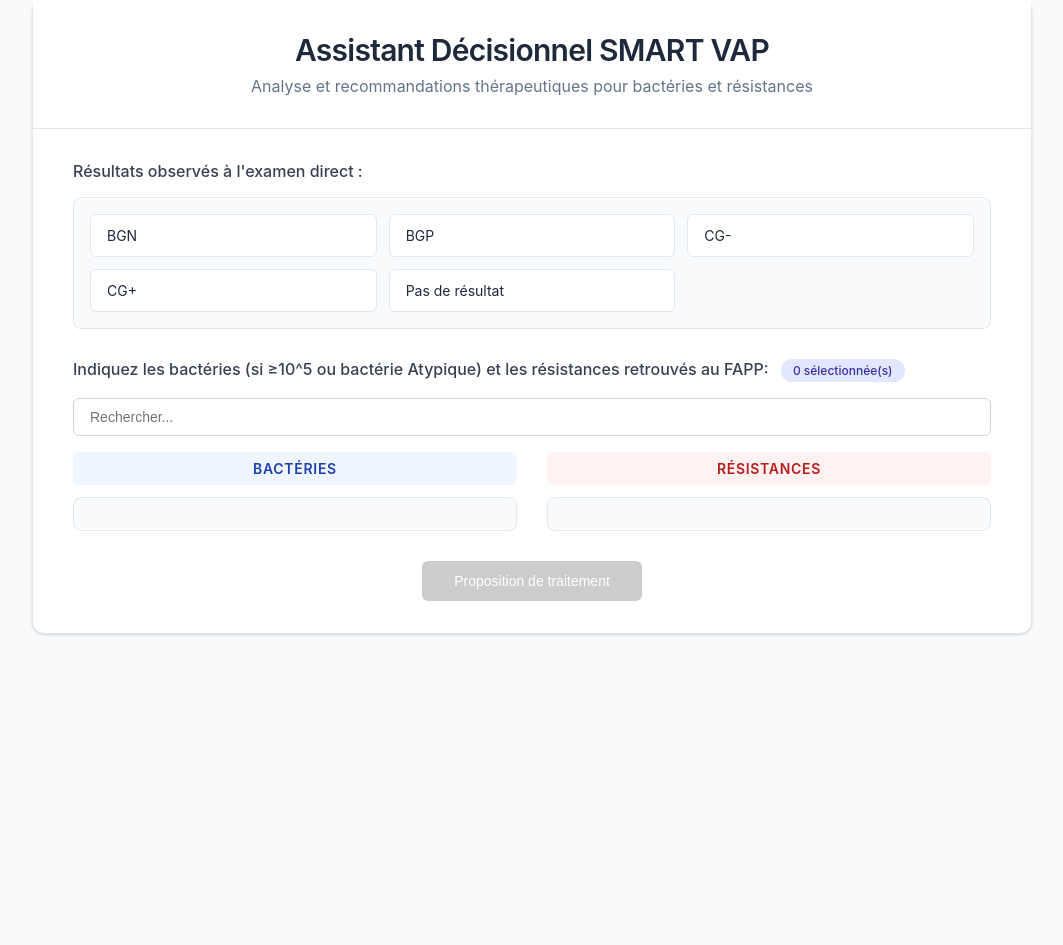
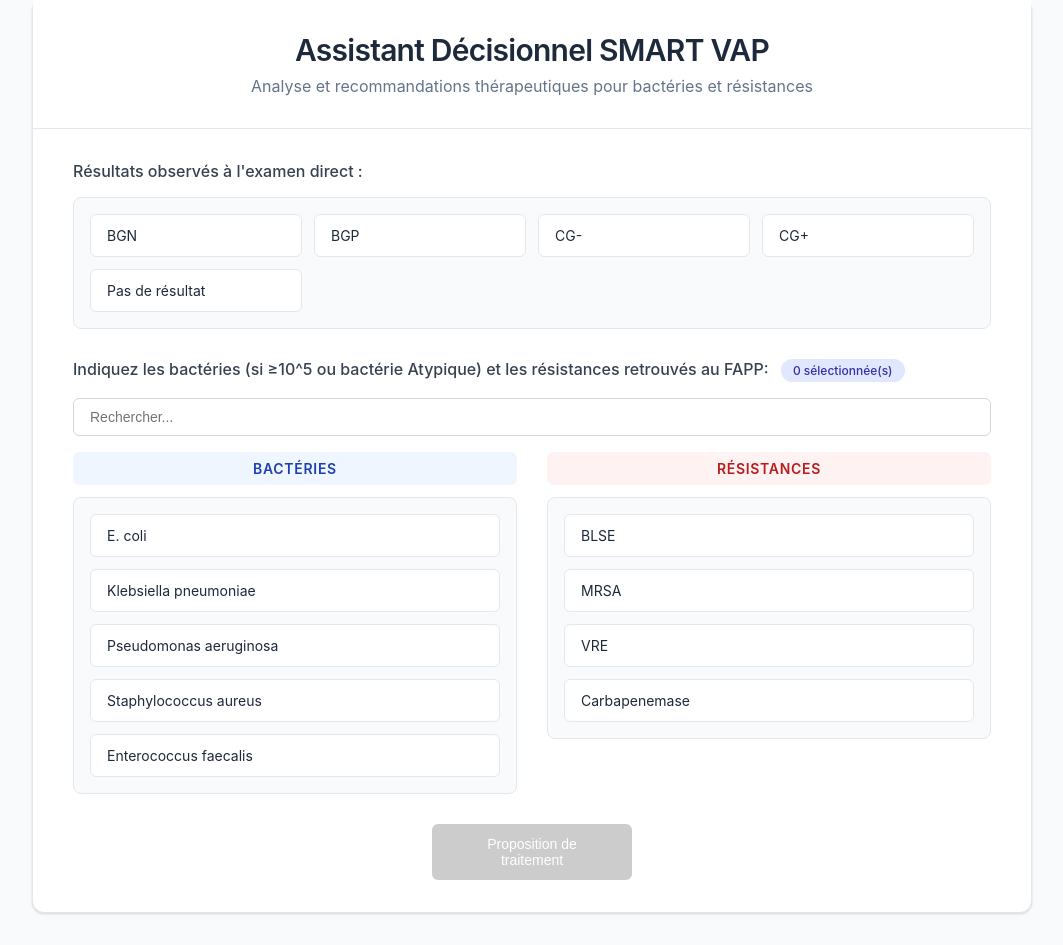
Before and after one commit to Jygsow/smart-vap, a Flask app: template templates/index.html in a window 1280 px wide. Shown: the part 33-978 px from the top of the page, without its empty margins (108-1171 px from the left). Before the commit the page ends 668 px from the top, so only its background shows below. Run offline with Flask 3, Linux system fonts and the light colour scheme; the template is opened without the code that fills it, so the values that code supplies are empty.

Commit message:
update index

```diff
--- a/templates/index.html
+++ b/templates/index.html
@@ -68,14 +98,18 @@
 
         .bacteria-grid {
             display: grid;
-            grid-template-columns: repeat(auto-fill, minmax(240px, 1fr));
+            grid-template-columns: repeat(auto-fill, minmax(200px, 1fr));
             gap: 12px;
-            max-height: 400px;
-            overflow-y: auto;
             padding: 16px;
             border: 1px solid #e2e8f0;
             border-radius: 8px;
             background: #f9fafb;
+        }
+
+        @media (max-width: 639px) {
+            .bacteria-grid {
+                grid-template-columns: 1fr;
+            }
         }
 
         .bacteria-item {
@@ -110,7 +144,7 @@
             background: #3b82f6;
             color: white;
             border: none;
-            padding: 12px 32px;
+            padding: 12px 24px;
             font-size: 0.875rem;
             font-weight: 500;
             border-radius: 6px;
@@ -119,6 +153,8 @@
             display: block;
             margin: 24px auto 0;
             min-width: 160px;
+            width: 100%;
+            max-width: 200px;
         }
 
         .submit-btn:hover {
@@ -213,11 +261,20 @@
 
         .split-container {
             display: flex;
-            gap: 30px;
+            flex-direction: column;
+            gap: 24px;
+        }
+
+        @media (min-width: 768px) {
+            .split-container {
+                flex-direction: row;
+                gap: 30px;
+            }
         }
 
         .split-section {
             flex: 1;
+            min-width: 0;
         }
 
         .section-title {
@@ -257,7 +314,7 @@
                     <label for="examDirect">
                         Résultats observés à l'examen direct :
                     </label>
-                    <div class="bacteria-grid" style="max-height: 200px;">
+                    <div class="bacteria-grid">
                         <div class="bacteria-item" data-exam="BGN">
                             <input type="checkbox" id="exam_bgn" name="examDirect" value="BGN">
                             BGN
@@ -292,24 +349,48 @@
                         <div class="split-section">
                             <h3 class="section-title bacteria-title">Bactéries</h3>
                             <div class="bacteria-grid" id="bacteriaGrid">
-                                {% for bacteria in bacteria_list %}
-                                <div class="bacteria-item" data-bacteria="{{ bacteria }}" data-type="bacteria" data-value="{{ bacteria }}">
-                                    <input type="checkbox" id="bacteria_{{ loop.index }}" name="bacteria" value="{{ bacteria }}">
-                                    {{ bacteria }}
+                                <div class="bacteria-item" data-bacteria="E. coli" data-type="bacteria" data-value="E. coli">
+                                    <input type="checkbox" id="bacteria_1" name="bacteria" value="E. coli">
+                                    E. coli
                                 </div>
-                                {% endfor %}
+                                <div class="bacteria-item" data-bacteria="Klebsiella pneumoniae" data-type="bacteria" data-value="Klebsiella pneumoniae">
+                                    <input type="checkbox" id="bacteria_2" name="bacteria" value="Klebsiella pneumoniae">
+                                    Klebsiella pneumoniae
+                                </div>
+                                <div class="bacteria-item" data-bacteria="Pseudomonas aeruginosa" data-type="bacteria" data-value="Pseudomonas aeruginosa">
+                                    <input type="checkbox" id="bacteria_3" name="bacteria" value="Pseudomonas aeruginosa">
+                                    Pseudomonas aeruginosa
+                                </div>
+                                <div class="bacteria-item" data-bacteria="Staphylococcus aureus" data-type="bacteria" data-value="Staphylococcus aureus">
+                                    <input type="checkbox" id="bacteria_4" name="bacteria" value="Staphylococcus aureus">
+                                    Staphylococcus aureus
+                                </div>
+                                <div class="bacteria-item" data-bacteria="Enterococcus faecalis" data-type="bacteria" data-value="Enterococcus faecalis">
+                                    <input type="checkbox" id="bacteria_5" name="bacteria" value="Enterococcus faecalis">
+                                    Enterococcus faecalis
+                                </div>
                             </div>
                         </div>
 
                         <div class="split-section">
                             <h3 class="section-title resistance-title">Résistances</h3>
                             <div class="bacteria-grid" id="resistanceGrid">
-                                {% for resistance in resistance_list %}
-                                <div class="bacteria-item" data-bacteria="{{ resistance }}" data-type="resistance" data-value="{{ resistance }}">
-                                    <input type="checkbox" id="resistance_{{ loop.index }}" name="bacteria" value="{{ resistance }}">
-                                    {{ resistance }}
+                                <div class="bacteria-item" data-bacteria="BLSE" data-type="resistance" data-value="BLSE">
+                                    <input type="checkbox" id="resistance_1" name="bacteria" value="BLSE">
+                                    BLSE
                                 </div>
-                                {% endfor %}
+                                <div class="bacteria-item" data-bacteria="MRSA" data-type="resistance" data-value="MRSA">
+                                    <input type="checkbox" id="resistance_2" name="bacteria" value="MRSA">
+                                    MRSA
+                                </div>
+                                <div class="bacteria-item" data-bacteria="VRE" data-type="resistance" data-value="VRE">
+                                    <input type="checkbox" id="resistance_3" name="bacteria" value="VRE">
+                                    VRE
+                                </div>
+                                <div class="bacteria-item" data-bacteria="Carbapenemase" data-type="resistance" data-value="Carbapenemase">
+                                    <input type="checkbox" id="resistance_4" name="bacteria" value="Carbapenemase">
+                                    Carbapenemase
+                                </div>
                             </div>
                         </div>
                     </div>
@@ -429,47 +510,6 @@
                     document.getElementById('resultTitle').textContent = 'Traitement recommandé';
 
                     let resultHTML = `<strong>Meilleur traitement commun :</strong><br>${data.treatment}<br><br>`;
-
-                    // Two column layout for bacteria and resistances
-                    resultHTML += `<div style="display: flex; gap: 24px; margin-top: 16px;">`;
-
-                    // Bacteria column
-                    /*
-		    if (data.bacteria && data.bacteria.length > 0) {
-                        resultHTML += `
-                            <div style="flex: 1;">
-                                <h4 style="font-size: 0.875rem; font-weight: 600; color: #374151; margin: 0 0 12px 0; text-transform: uppercase; letter-spacing: 0.05em; text-align: center; padding: 8px 16px; border-radius: 6px; background: #eff6ff; color: #1e40af;">Bactéries</h4>
-                                <div style="display: grid; grid-template-columns: repeat(auto-fill, minmax(200px, 1fr)); gap: 8px;">
-                        `;
-                        data.bacteria.forEach(bacteria => {
-                            resultHTML += `
-                                <div style="background: white; border: 1px solid #e2e8f0; border-radius: 6px; padding: 8px 12px; font-size: 0.875rem; color: #374151;">
-                                    ${bacteria}
-                                </div>
-                            `;
-                        });
-                        resultHTML += `</div></div>`;
-                    }
-
-                    // Resistances column
-                    if (data.resistances && data.resistances.length > 0) {
-                        resultHTML += `
-                            <div style="flex: 1;">
-                                <h4 style="font-size: 0.875rem; font-weight: 600; color: #374151; margin: 0 0 12px 0; text-transform: uppercase; letter-spacing: 0.05em; text-align: center; padding: 8px 16px; border-radius: 6px; background: #fef2f2; color: #b91c1c;">Résistances</h4>
-                                <div style="display: grid; grid-template-columns: repeat(auto-fill, minmax(200px, 1fr)); gap: 8px;">
-                        `;
-                        data.resistances.forEach(resistance => {
-                            resultHTML += `
-                                <div style="background: white; border: 1px solid #e2e8f0; border-radius: 6px; padding: 8px 12px; font-size: 0.875rem; color: #374151;">
-                                    ${resistance}
-                                </div>
-                            `;
-                        });
-                        resultHTML += `</div></div>`;
-                    }*/
-
-                    resultHTML += `</div>`;
-
                     document.getElementById('resultMessage').innerHTML = resultHTML;
                 } else {
                     result.className = 'result error';
```
Also changed, not shown: other parts of templates/index.html (+49 -7 lines).
